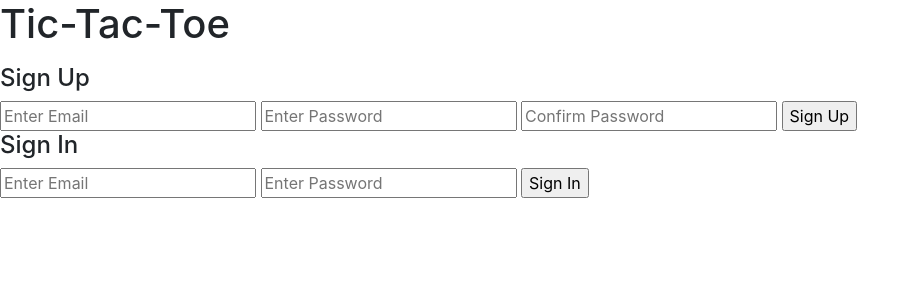
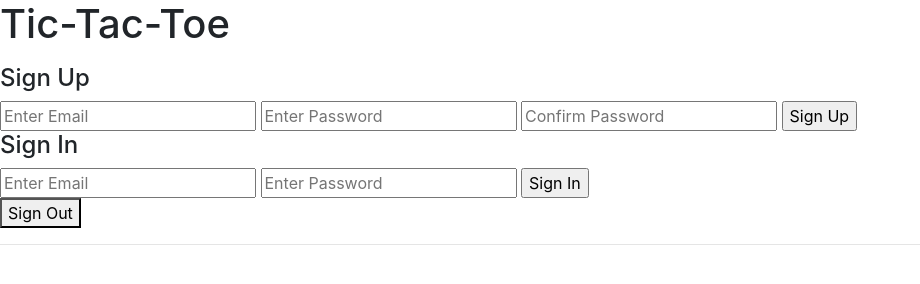
Before and after one commit to pguyal/tictactoe-client, a website built with webpack: page index.html in a window 1280 px wide. Shown: the whole page, without its empty margins (0-920 px from the left). Built offline with nearby package versions, Linux system fonts and the light colour scheme.

Commit message:
Create sign out button

```diff
--- a/index.html
+++ b/index.html
@@ -32,6 +32,11 @@
         <input type="submit" value="Sign In"/>
       </form>
 
+      <div id="sign-out">
+        <button>Sign Out</button>
+        <hr>
+      </div>
+
     </body>
 
 </html>
```
